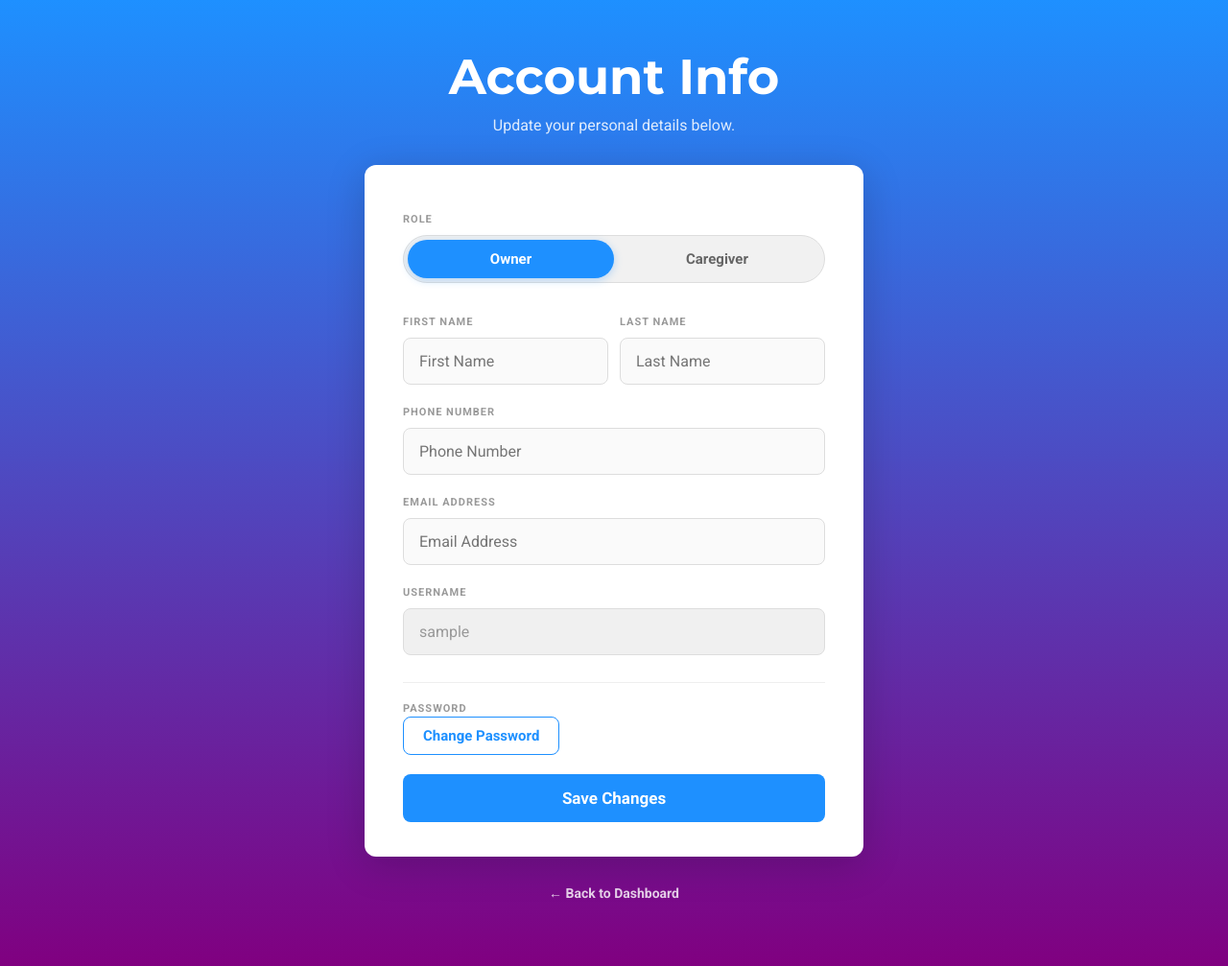
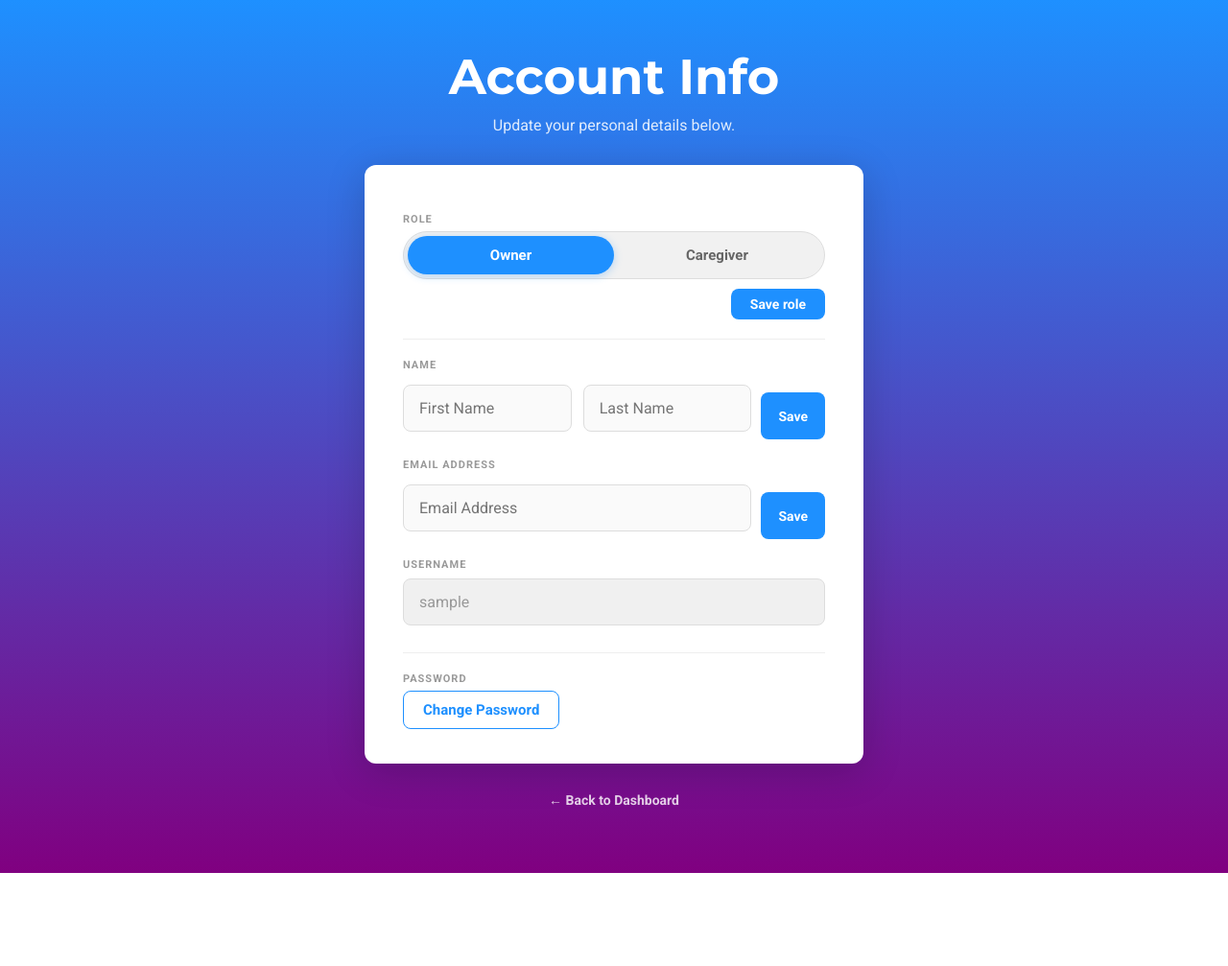
Before and after one commit to Lexie13/RESCU, a Flask app: page /edit-profile in a window 1280 px wide. Shown: the whole page at 96% size. After the commit the page ends 910 px from the top, so only its background shows below. Run offline with Flask 3, Linux system fonts and the light colour scheme; the visitor is signed in with stand-in values (Sample User, id 1).

Commit message:
Update edit_profile.html

```diff
--- a/frontend/templates/edit_profile.html
+++ b/frontend/templates/edit_profile.html
@@ -7,12 +7,10 @@
     <link href="https://fonts.googleapis.com/css2?family=Montserrat:wght@700&family=Roboto:wght@400;700&display=swap" rel="stylesheet">
 
     <style>
-        /* Change background to top-to-bottom gradient */
         .inner-wrapper.vertical-bg {
             background: linear-gradient(180deg, #1E90FF, #800080);
         }
 
-        /* Resize header text to be larger */
         .page-header h2 {
             font-size: clamp(2.2rem, 6vw, 3.2rem);
             margin-bottom: 10px;
@@ -25,7 +23,7 @@
             position: relative;
             display: flex;
             padding: 4px;
-            margin: 10px 0 20px;
+            margin: 6px 0 0;
             border: 1px solid #ddd;
             height: 50px;
             align-items: center;
@@ -59,7 +57,6 @@
             box-shadow: 0 2px 8px rgba(30,144,255,0.3);
         }
 
-        /* Shift thumb and change text color based on selection */
         #role-caregiver:checked ~ .slider-thumb {
             transform: translateX(100%);
         }
@@ -68,6 +65,83 @@
         #role-caregiver:checked ~ label[for="role-caregiver"] {
             color: white;
         }
+
+        /* --- Per-field save layout --- */
+        .field-group {
+            margin-bottom: 20px;
+        }
+
+        .field-group-inner {
+            display: flex;
+            gap: 10px;
+            align-items: flex-end;
+            margin-top: 6px;
+        }
+
+        .field-group-inner input,
+        .field-group-inner .field-row {
+            flex: 1;
+        }
+
+        .btn-save-inline {
+            background: #1E90FF;
+            color: white;
+            border: none;
+            padding: 0 18px;
+            height: 49px;
+            border-radius: 8px;
+            font-size: 14px;
+            font-weight: 700;
+            font-family: 'Roboto', sans-serif;
+            cursor: pointer;
+            white-space: nowrap;
+            transition: background 0.25s, transform 0.1s;
+            flex-shrink: 0;
+        }
+
+        .btn-save-inline:hover { background: #104E8B; }
+        .btn-save-inline.saved { background: #2ed573; cursor: default; }
+
+        .role-save-row {
+            margin-top: 10px;
+            text-align: right;
+        }
+
+        .btn-save-small {
+            background: #1E90FF;
+            color: white;
+            border: none;
+            padding: 8px 20px;
+            border-radius: 8px;
+            font-size: 14px;
+            font-weight: 700;
+            font-family: 'Roboto', sans-serif;
+            cursor: pointer;
+            transition: background 0.2s;
+            width: auto;
+        }
+
+        .btn-save-small:hover { background: #104E8B; }
+        .btn-save-small.saved { background: #2ed573; cursor: default; }
+
+        .btn-save-pw {
+            display: block;
+            width: 100%;
+            padding: 13px;
+            margin-top: 14px;
+            border: none;
+            border-radius: 8px;
+            background: #1E90FF;
+            color: #fff;
+            font-size: 16px;
+            font-weight: 700;
+            font-family: 'Roboto', sans-serif;
+            cursor: pointer;
+            transition: background 0.25s;
+        }
+
+        .btn-save-pw:hover { background: #104E8B; }
+        .btn-save-pw.saved { background: #2ed573; cursor: default; }
     </style>
 </head>
 <body>
@@ -79,8 +153,9 @@
     </header>
 
     <div class="page-card">
-        <form id="profile-form" action="{{ url_for('edit_profile') }}" method="POST" onsubmit="return validateForm()">
 
+        <!-- Role -->
+        <div class="field-group">
             <label class="field-label">Role</label>
             <div class="role-slider-container">
                 <input type="radio" name="role" id="role-owner" value="owner"
@@ -93,60 +168,117 @@
 
                 <div class="slider-thumb"></div>
             </div>
-
-            <div class="field-row">
-                <div>
-                    <label class="field-label" for="first_name">First Name</label>
-                    <input type="text" id="first_name" name="first_name"
-                           value="{{ user.first_name or '' }}" placeholder="First Name" required>
-                </div>
-                <div>
-                    <label class="field-label" for="last_name">Last Name</label>
-                    <input type="text" id="last_name" name="last_name"
-                           value="{{ user.last_name or '' }}" placeholder="Last Name" required>
+            <div class="role-save-row">
+                <button class="btn-save-small" onclick="saveField(this, 'role')">Save role</button>
             </div>
         </div>
 
-            <label class="field-label" for="phone">Phone Number</label>
-            <input type="tel" id="phone" name="phone"
-                   value="{{ user.phone or '' }}" placeholder="Phone Number" required>
+        <hr>
 
-            <label class="field-label" for="email">Email Address</label>
+        <!-- Name -->
+        <div class="field-group">
+            <label class="field-label">Name</label>
+            <div class="field-group-inner">
+                <div class="field-row">
+                    <div>
+                        <input type="text" id="first_name" name="first_name"
+                               value="{{ user.first_name or '' }}" placeholder="First Name">
+                    </div>
+                    <div>
+                        <input type="text" id="last_name" name="last_name"
+                               value="{{ user.last_name or '' }}" placeholder="Last Name">
+                    </div>
+                </div>
+                <button class="btn-save-inline" onclick="saveField(this, 'name')">Save</button>
+            </div>
+        </div>
+
+        <!-- Email -->
+        <div class="field-group">
+            <label class="field-label">Email Address</label>
+            <div class="field-group-inner">
                 <input type="email" id="email" name="email"
-                   value="{{ user.email or '' }}" placeholder="Email Address" required>
+                       value="{{ user.email or '' }}" placeholder="Email Address">
+                <button class="btn-save-inline" onclick="saveField(this, 'email')">Save</button>
+            </div>
+        </div>
 
+        <!-- Username (read-only) -->
+        <div class="field-group">
             <label class="field-label">Username</label>
             <input type="text" value="{{ username }}" disabled
-                   style="background:#f0f0f0; color:#999; cursor:not-allowed;">
+                   style="margin-top:6px; background:#f0f0f0; color:#999; cursor:not-allowed;">
+        </div>
 
         <hr>
 
-            <div class="password-section">
+        <!-- Password -->
+        <div>
             <label class="field-label">Password</label>
+            <div style="margin-top: 6px;">
                 <button type="button" class="btn-secondary" onclick="togglePassword(this)">
                     Change Password
                 </button>
+            </div>
             <div class="password-fields" id="password-fields">
-                    <label class="field-label" for="new_password">New Password</label>
+                <label class="field-label" for="new_password" style="margin-top: 12px;">New Password</label>
                 <input type="password" id="new_password" name="new_password" placeholder="New Password">
                 <label class="field-label" for="confirm_password">Confirm Password</label>
                 <input type="password" id="confirm_password" name="confirm_password" placeholder="Confirm New Password">
+                <div class="error-msg" id="pw-error">Passwords do not match.</div>
+                <button class="btn-save-pw" onclick="savePassword(this)">Save Password</button>
             </div>
         </div>
 
         {% if error %}
-            <div class="error-msg show">{{ error }}</div>
+        <div class="error-msg show" style="margin-top: 16px;">{{ error }}</div>
         {% endif %}
-            <div class="error-msg" id="pw-error">Passwords do not match.</div>
 
-            <button type="submit" class="btn-primary" id="save-btn">Save Changes</button>
-        </form>
     </div>
 
     <a href="{{ url_for('home') }}" class="back-link">← Back to Dashboard</a>
 </div>
 
 <script>
+function saveField(btn, field) {
+    const payload = {};
+
+    if (field === 'role') {
+        const selected = document.querySelector('input[name="role"]:checked');
+        if (!selected) return;
+        payload.role = selected.value;
+    } else if (field === 'name') {
+        const first = document.getElementById('first_name').value.trim();
+        const last  = document.getElementById('last_name').value.trim();
+        if (!first || !last) { alert('Please fill in both first and last name.'); return; }
+        payload.first_name = first;
+        payload.last_name  = last;
+    } else if (field === 'email') {
+        const email = document.getElementById('email').value.trim();
+        if (!email) { alert('Please enter an email address.'); return; }
+        payload.email = email;
+    }
+
+    fetch("{{ url_for('edit_profile') }}", {
+        method: 'POST',
+        headers: { 'Content-Type': 'application/json' },
+        body: JSON.stringify(payload)
+    })
+    .then(res => {
+        if (!res.ok) throw new Error('Save failed');
+        const orig = btn.textContent;
+        btn.textContent = '✓ Saved!';
+        btn.classList.add('saved');
+        btn.disabled = true;
+        setTimeout(() => {
+            btn.textContent = orig;
+            btn.classList.remove('saved');
+            btn.disabled = false;
+        }, 2000);
+    })
+    .catch(() => alert('Could not save. Please try again.'));
+}
+
 function togglePassword(btn) {
     const fields = document.getElementById('password-fields');
     const open = fields.classList.toggle('open');
@@ -154,30 +286,43 @@ function togglePassword(btn) {
     if (!open) {
         document.getElementById('new_password').value = '';
         document.getElementById('confirm_password').value = '';
+        document.getElementById('pw-error').classList.remove('show');
     }
 }
 
-function validateForm() {
-    const fields = document.getElementById('password-fields');
-    const err    = document.getElementById('pw-error');
-    if (fields.classList.contains('open')) {
-        const np = document.getElementById('new_password').value;
-        const cp = document.getElementById('confirm_password').value;
-        if (np && np !== cp) {
+function savePassword(btn) {
+    const np  = document.getElementById('new_password').value;
+    const cp  = document.getElementById('confirm_password').value;
+    const err = document.getElementById('pw-error');
+
+    if (!np || np !== cp) {
         err.classList.add('show');
         setTimeout(() => err.classList.remove('show'), 3000);
-            return false;
-        }
-    }
-    return true;
+        return;
     }
 
-document.getElementById('profile-form').addEventListener('submit', function(e) {
-    if (!validateForm()) { e.preventDefault(); return; }
-    const btn = document.getElementById('save-btn');
+    err.classList.remove('show');
+
+    fetch("{{ url_for('edit_profile') }}", {
+        method: 'POST',
+        headers: { 'Content-Type': 'application/json' },
+        body: JSON.stringify({ new_password: np })
+    })
+    .then(res => {
+        if (!res.ok) throw new Error('Save failed');
+        const orig = btn.textContent;
         btn.textContent = '✓ Saved!';
         btn.classList.add('saved');
-});
+        btn.disabled = true;
+        setTimeout(() => {
+            btn.textContent = orig;
+            btn.classList.remove('saved');
+            btn.disabled = false;
+            togglePassword(document.querySelector('.btn-secondary'));
+        }, 2000);
+    })
+    .catch(() => alert('Could not save password. Please try again.'));
+}
 </script>
 </body>
 </html>
```
Lines whose indentation alone changed are shown as unchanged.
